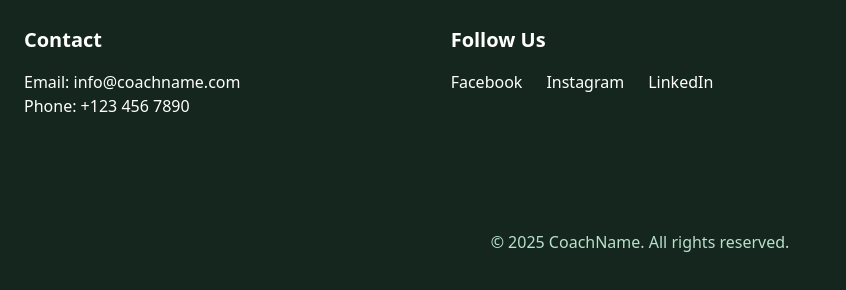
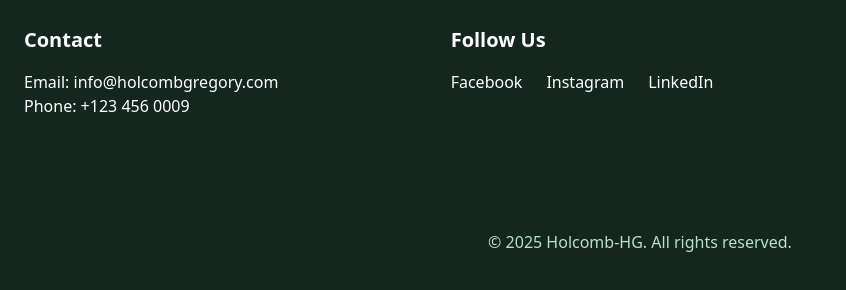
Before and after one commit to WebSync360/FitnessCoach-LandingPage, a website: page index.html in a window 1280 px wide. Shown: the part 5782-6072 px from the top of the page, 0-846 px from the left. Drawn offline with Linux system fonts and the light colour scheme.

Commit message:
Updating User Interface

```diff
--- a/index.html
+++ b/index.html
@@ -442,8 +442,8 @@
   <div class="max-w-7xl mx-auto grid md:grid-cols-3 gap-12 text-white">
     <div>
       <h3 class="font-bold mb-4 text-xl">Contact</h3>
-      <p>Email: info@coachname.com</p>
-      <p>Phone: +123 456 7890</p>
+      <p>Email: info@holcombgregory.com</p>
+      <p>Phone: +123 456 0009</p>
     </div>
     <div>
       <h3 class="font-bold mb-4 text-xl">Follow Us</h3>
@@ -464,7 +464,7 @@
     </div>
   </div>
   <div class="text-center mt-12 text-[#cbF5dd] opacity-90">
-    &copy; 2025 CoachName. All rights reserved.
+    &copy; 2025 Holcomb-HG. All rights reserved.
   </div>
 </footer>
 
```
Also changed, not shown: dist/output.css.
